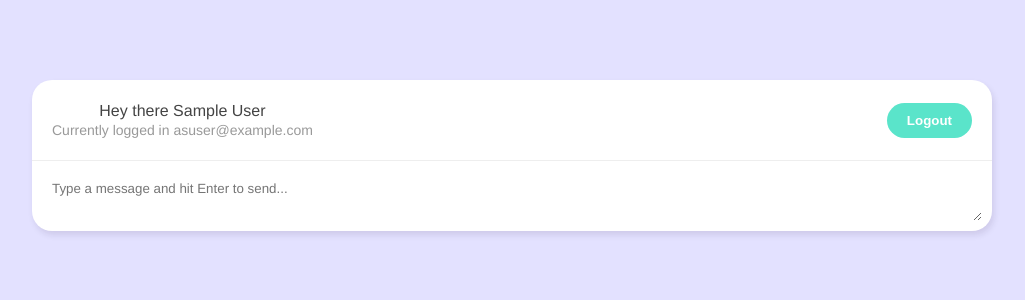
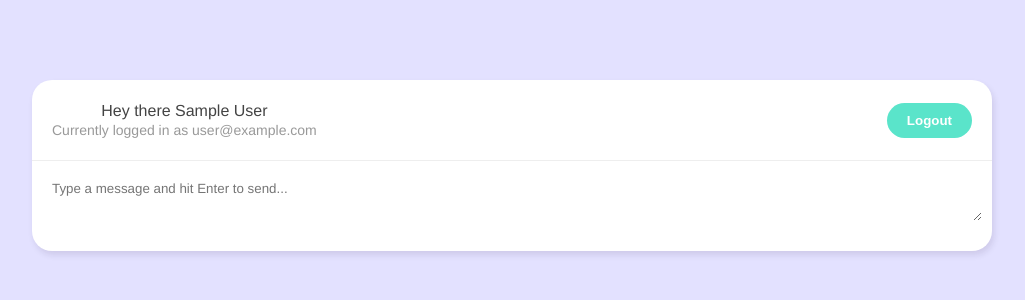
Before and after one commit to yoko-vicky/Live-Chat-built-with-Vue, a Vue app: page /chatroom in a window 1280 px wide. Shown: the top 300 px of the page, without its empty margins (128-1153 px from the left). Built offline with nearby package versions, Linux system fonts and the light colour scheme; no server answers; sample sign-in values are in the browser's storage.

Commit message:
Add useCollection to add new message belonging to one same collection

```diff
--- a/src/components/NavBar.vue
+++ b/src/components/NavBar.vue
@@ -2,7 +2,7 @@
   <nav v-if="user">
     <div>
       <p>Hey there {{ user.displayName }}</p>
-      <p class="email">Currently logged in as{{ user.email }}</p>
+      <p class="email">Currently logged in as {{ user.email }}</p>
     </div>
     <button @click="handleClick">Logout</button>
   </nav>
--- a/src/components/NewChatForm.vue
+++ b/src/components/NewChatForm.vue
@@ -5,6 +5,7 @@
       v-model="message"
       @keypress.enter.prevent="handleSubmit"
     ></textarea>
+    <div class="error">{{ error }}</div>
   </form>
 </template>
 
@@ -12,9 +13,11 @@
 import { ref } from 'vue';
 import getUser from '@/composables/getUser';
 import { timestamp } from '@/firebase/config';
+import useCollection from '@/composables/useCollection';
 
 export default {
   setup() {
+    const { error, addDoc } = useCollection('messages');
     const { user } = getUser();
     const message = ref('');
 
@@ -24,13 +27,17 @@ export default {
         message: message.value,
         createdAt: timestamp(),
       };
-      console.log(chat);
-      message.value = '';
+      // console.log(chat);
+      await addDoc(chat);
+      if (!error.value) {
+        message.value = '';
+      }
     };
 
     return {
       message,
       handleSubmit,
+      error,
     };
   },
 };
--- /dev/null
+++ b/src/composables/useCollection.js
@@ -0,0 +1,24 @@
+import { ref } from 'vue';
+import { projectFirestore } from '@/firebase/config';
+
+const useCollection = (collectionName) => {
+  const error = ref(null);
+
+  const addDoc = async (doc) => {
+    error.value = null;
+
+    try {
+      await projectFirestore.collection(collectionName).add(doc);
+    } catch (err) {
+      console.log(err.message);
+      error.value = "Couldn't send the message";
+    }
+  };
+
+  return {
+    error,
+    addDoc,
+  };
+};
+
+export default useCollection;
```
